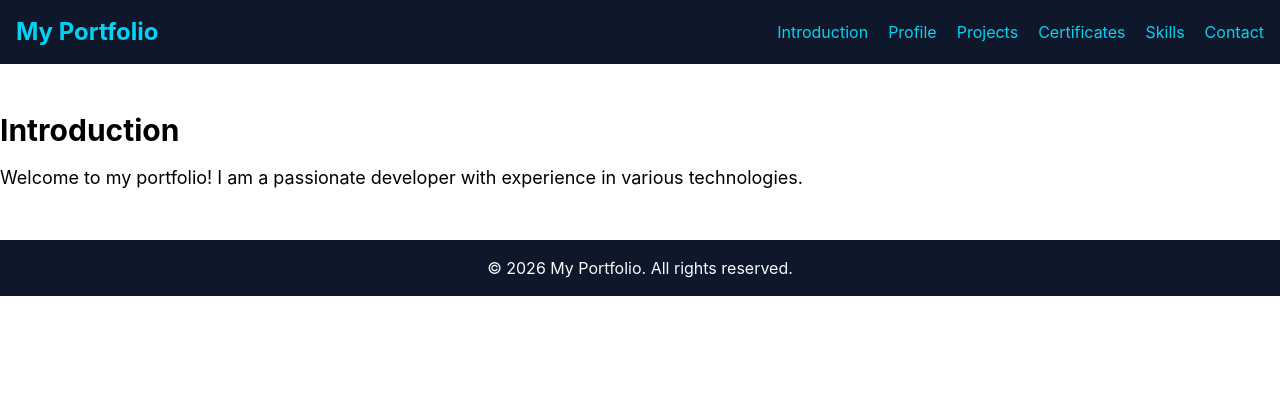
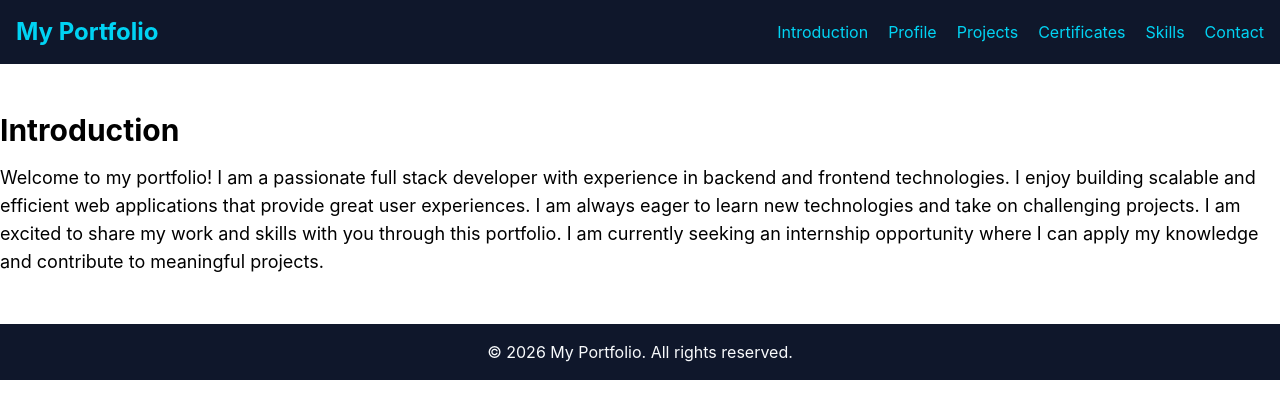
Before and after one commit to bhanuka598/Portfolio-website, a React (Vite) app in the folder client/: page / in a window 1280 px wide. Shown: the top 418 px of the page. Built offline with nearby package versions, Linux system fonts and the light colour scheme.

Commit message:
Updated introduction

```diff
--- a/client/src/sections/introduction/Introduction.jsx
+++ b/client/src/sections/introduction/Introduction.jsx
@@ -4,7 +4,11 @@ function Introduction() {
       <div className="container mx-auto">
         <h2 className="text-3xl font-bold mb-4">Introduction</h2>
         <p className="text-lg">
-          Welcome to my portfolio! I am a passionate developer with experience in various technologies.
+          Welcome to my portfolio! I am a passionate full stack developer with experience in backend and frontend technologies.
+          I enjoy building scalable and efficient web applications that provide great user experiences.
+          I am always eager to learn new technologies and take on challenging projects.
+          I am excited to share my work and skills with you through this portfolio.
+          I am currently seeking an internship opportunity where I can apply my knowledge and contribute to meaningful projects.
         </p>
       </div>
     </section>
```
